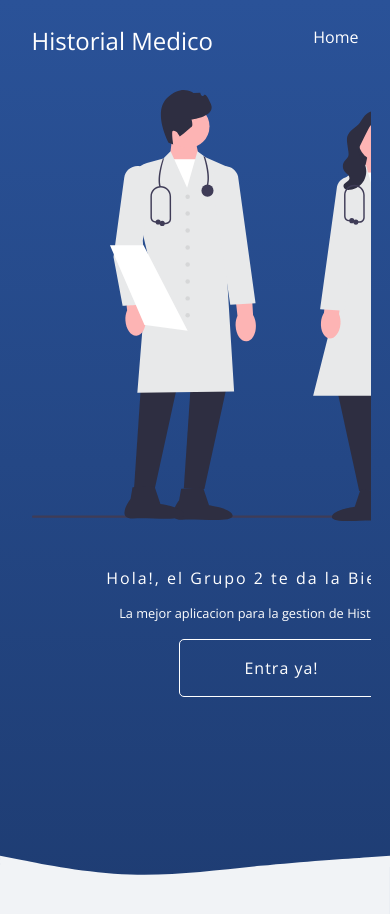
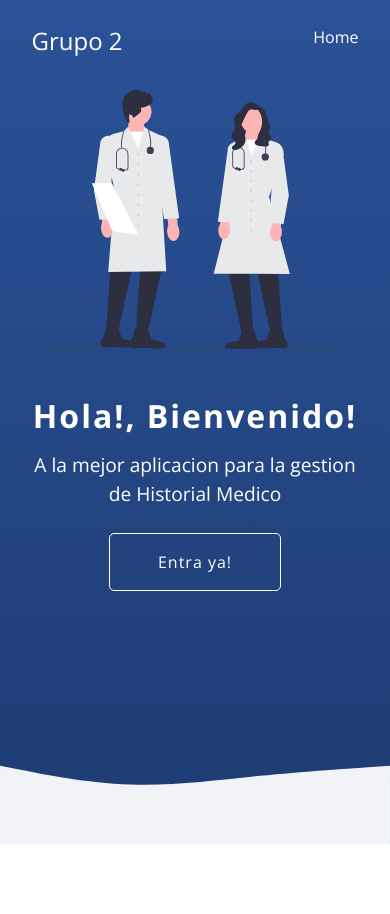
Before and after one commit to gonzalopastorino/HistoriasMedicas, a React (Vite) app: page / in a window 390 px wide. Shown: the top 914 px of the page. After the commit the page ends 844 px from the top, so only its background shows below. Built offline with nearby package versions, Linux system fonts and the light colour scheme.

Commit message:
desempolvando @media, estoy medio oxidado, pero ahora no se rompe en 320px

```diff
--- a/src/components/ImageLandingPage.jsx
+++ b/src/components/ImageLandingPage.jsx
@@ -1,11 +1,11 @@
-import "../pages/landingPage.css"
+// import "../pages/landingPage.css"
 
-const ImageLandingPage = () => {
-  return (
-    <div>
-      <img className="img-landing-page" src="/src/uttils/undraw_doctors_p6aq.svg" style={{ width: "500px" }} alt="img doctors" />
-    </div>
-  )
-}
+// const ImageLandingPage = () => {
+//   return (
+//     <div>
+//       <img className="img-landing-page" src="/src/uttils/undraw_doctors_p6aq.svg" style={{ width: "100%" }} alt="img doctors" />
+//     </div>
+//   )
+// }
 
-export default ImageLandingPage
+// export default ImageLandingPage
--- a/src/pages/LandingPage.jsx
+++ b/src/pages/LandingPage.jsx
@@ -1,5 +1,5 @@
 import "./landingPage.css"
-import ImageLandingPage from "../components/ImageLandingPage"
+//import ImageLandingPage from "../components/ImageLandingPage"
 
 
 
@@ -9,7 +9,8 @@ const LandingPage = () => {
     <>
     <header className="header-landing-page">
       <nav className="nav-landing-page container">
-          <h2 className="logo-landing-page">Historial Medico</h2>
+          <h2 className="logo-landing-page">Grupo 2</h2>
+
         <ul className="list-landing-page">
           <li className="item-landing-page"><a className="link-landing-page" href="#">Home</a></li>
         </ul>
@@ -18,13 +19,13 @@ const LandingPage = () => {
 
       <section className="main-landing-page container">
         <div className="texts-landing-page">
-          <h1 className="title-landing-page">Hola!, el Grupo 2 te da la Bienvenida!</h1>
-          <p className="subtitle-landing-page">La mejor aplicacion para la gestion de Historial Medico</p>
+          <h1 className="title-landing-page">Hola!, Bienvenido!</h1>
+          <p className="subtitle-landing-page">A la mejor aplicacion para la gestion de Historial Medico</p>
           <button className="cta-landing-page">Entra ya!</button>
         </div>
 
         <figure className="figure-langing-page">
-          <ImageLandingPage />
+          <img className="img-landing-page" src="./src/uttils/undraw_doctors_p6aq.svg" alt="image-doctors" />
         </figure>
 
       </section>
--- a/src/pages/landingPage.css
+++ b/src/pages/landingPage.css
@@ -47,6 +47,13 @@
   text-decoration: none;
 }
 
+.link-landing-page:hover {
+  transition: color 0.5s ease-in-out;
+  color: #f0f2f6;
+  font-size: 1.3rem;
+  transition: 0.5s ease-in-out;
+}
+
 .item-landing-page {
   text-decoration: none;
   color: #fff;
@@ -72,14 +79,17 @@
 }
 
 .title-landing-page {
-  font-size: clamp(1rem, 4vw, 2rem);
+  /* font-size: clamp(1rem, 4vw, 2rem); */
+  font-size: 2rem;
+  font-weight: 600;
   letter-spacing: 2px;
 }
 
 .subtitle-landing-page {
   margin-top: 1rem;
-  margin-bottom: 1.5tem;
-  font-size: clamp(.8rem, 2vw, 1.2rem);
+  margin-bottom: 1.5rem;
+  /* font-size: clamp(.8rem, 2vw, 1.2rem); */
+  font-size: 1.2rem;
   font-weight: 300;
 }
 
@@ -87,7 +97,7 @@
   background: transparent;
   text-decoration: none;
   color: #fff;
-  padding: 1rem 4rem;
+  padding: 1rem 3rem;
   border: 1px solid;
   border-radius: 5px;display: inline-block;
   font-weight: 500;
@@ -110,6 +120,10 @@
   width: 100%;
 }
 
+.img-landing-page {
+  max-width: 500px;
+}
+
 @media (max-width: 800px) {
 
   .main-landing-page {
@@ -122,7 +136,7 @@
     grid-row: 1/2;
   }
   .img-landing-page {
-    max-width: 500px;
+    max-width: 300px;
     display: block;
     margin: 0 auto;
   }
```
